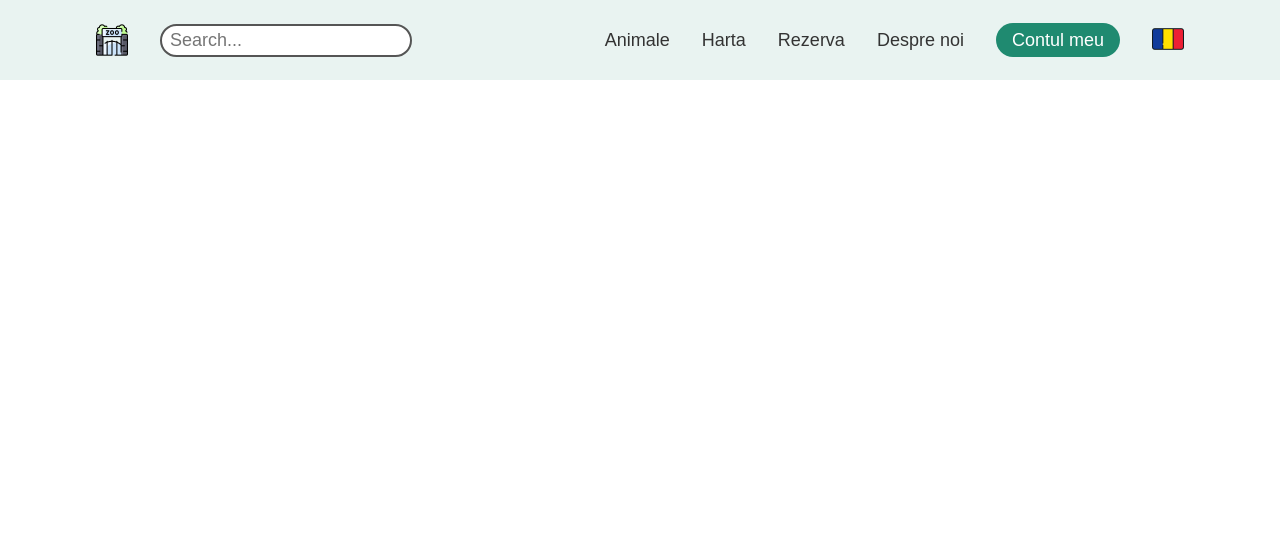
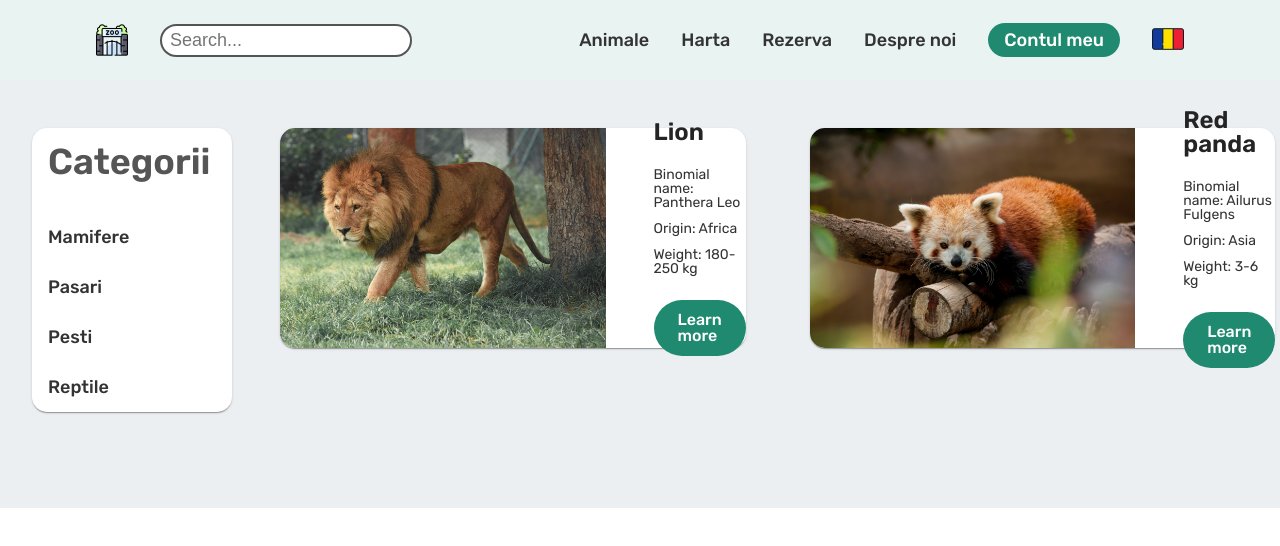
Before and after one commit to MateiTiplea/Proiect-TW, a plain HTML site: page animals.html in a window 1280 px wide. Drawn offline with Linux system fonts and the light colour scheme.

Commit message:
+ modificari_page_search

```diff
--- a/animals.html
+++ b/animals.html
@@ -4,6 +4,13 @@
     <meta charset="UTF-8" />
     <meta http-equiv="X-UA-Compatible" content="IE=edge" />
     <meta name="viewport" content="width=device-width, initial-scale=1.0" />
+
+    <link rel="preconnect" href="https://fonts.googleapis.com" />
+    <link rel="preconnect" href="https://fonts.gstatic.com" crossorigin />
+    <link
+      href="https://fonts.googleapis.com/css2?family=Rubik:wght@400;500;600;700&display=swap"
+      rel="stylesheet"
+    />
 
     <link rel="stylesheet" href="css/animals.css" />
 
@@ -49,5 +56,54 @@
         </ul>
       </nav>
     </header>
+
+    <section class="list-section">
+      <div class="list-section-content container grid grid--card-view">
+        <div class="categories-bar">
+          <h2 class="secondary-heading">Categorii</h2>
+          <ul class="categories-nav-list">
+            <li><a href="#" class="categories-nav-link">Mamifere</a></li>
+            <li><a href="#" class="categories-nav-link">Pasari</a></li>
+            <li><a href="#" class="categories-nav-link">Pesti</a></li>
+            <li><a href="#" class="categories-nav-link">Reptile</a></li>
+          </ul>
+        </div>
+
+        <div class="elements-container grid grid--2-cols">
+          <div class="animal-card">
+            <img
+              src="images/animals/lion-min.jpg"
+              alt="Animal picture"
+              class="animal-img"
+            />
+            <div class="card-text">
+              <h3 class="tertiary-heading">Lion</h3>
+              <ul class="card-description">
+                <li><span>Binomial name: Panthera Leo</span></li>
+                <li><span>Origin: Africa</span></li>
+                <li><span>Weight: 180-250 kg</span></li>
+              </ul>
+              <a href="#" class="btn">Learn more</a>
+            </div>
+          </div>
+          <div class="animal-card">
+            <img
+              src="images/animals/red_panda-min.jpg"
+              alt="Animal picture"
+              class="animal-img"
+            />
+            <div class="card-text">
+              <h3 class="tertiary-heading">Red panda</h3>
+              <ul class="card-description">
+                <li><span>Binomial name: Ailurus Fulgens</span></li>
+                <li><span>Origin: Asia</span></li>
+                <li><span>Weight: 3-6 kg</span></li>
+              </ul>
+              <a href="#" class="btn">Learn more</a>
+            </div>
+          </div>
+        </div>
+      </div>
+    </section>
   </body>
 </html>
--- a/css/animals.css
+++ b/css/animals.css
@@ -47,7 +47,7 @@ html {
 }
 
 body {
-  font-family: sans-serif;
+  font-family: "Rubik", sans-serif;
   line-height: 1;
   font-weight: 400;
   color: #555;
@@ -58,18 +58,23 @@ body {
 /*************************************/
 
 .container {
-  max-width: 120rem;
+  max-width: 175rem;
   margin: 0 auto;
   padding: 0 3.2rem;
 }
 
 .grid {
   display: grid;
-  gap: 9.6rem;
 }
 
 .grid--2-cols {
   grid-template-columns: repeat(2, 1fr);
+  gap: 6.4rem;
+}
+
+.grid--card-view {
+  grid-template-columns: 20rem 1fr;
+  gap: 4.8rem;
 }
 
 .hidden {
@@ -100,6 +105,39 @@ body {
 .dropdown li {
   margin-bottom: 2rem;
   padding: 0 2rem;
+}
+
+.tertiary-heading {
+  font-size: 2.4rem;
+  font-weight: 600;
+  margin-bottom: 2.4rem;
+  color: #242424;
+}
+
+.secondary-heading {
+  font-size: 3.6rem;
+  font-weight: 600;
+  margin-bottom: 4.8rem;
+}
+
+.btn:link,
+.btn:visited {
+  display: inline-block;
+  text-decoration: none;
+  font-size: 1.6rem;
+  font-weight: 500;
+  border-radius: 3rem;
+  padding: 1.2rem 2.4rem;
+
+  transition: all 0.3s;
+
+  background-color: #1f8a70;
+  color: #fff;
+}
+
+.btn:hover,
+.btn:active {
+  background-color: #196e5a;
 }
 
 /*************************************/
@@ -185,3 +223,84 @@ body {
   height: 3.2rem;
   width: 3.2rem;
 }
+
+/*************************************/
+/* LIST SECTION */
+/*************************************/
+
+.list-section {
+  padding: 4.8rem 0 9.6rem 0;
+  background-color: #eceff1;
+}
+
+.categories-bar {
+  box-shadow: rgb(0 0 0 / 20%) 0px 2px 1px -1px,
+    rgb(0 0 0 / 14%) 0px 1px 1px 0px, rgb(0 0 0 / 12%) 0px 1px 3px 0px;
+  background-color: #fff;
+  border-radius: 15px;
+  padding: 1.6rem;
+}
+
+.categories-nav-list {
+  list-style: none;
+  display: flex;
+  flex-direction: column;
+  gap: 3.2rem;
+  align-items: left;
+}
+
+.categories-nav-link:link,
+.categories-nav-link:visited {
+  display: inline-block;
+  text-decoration: none;
+  color: #333;
+  font-weight: 500;
+  font-size: 1.8rem;
+  transition: all 0.3s;
+}
+
+.categories-nav-link:hover,
+.categories-nav-link:active {
+  color: #196e5a;
+}
+
+.animal-card {
+  background-color: #fff;
+  max-height: 22rem;
+  box-shadow: rgb(0 0 0 / 20%) 0px 2px 1px -1px,
+    rgb(0 0 0 / 14%) 0px 1px 1px 0px, rgb(0 0 0 / 12%) 0px 1px 3px 0px;
+  /* box-shadow: 0 20px 30px 0 rgba(0, 0, 0, 0.07); */
+  border-radius: 15px;
+  display: flex;
+  align-items: center;
+  gap: 4.8rem;
+}
+
+.animal-img {
+  max-height: 22rem;
+  border-radius: 15px 0 0 15px;
+}
+
+.card-text {
+  align-self: center;
+}
+
+.card-description {
+  list-style: none;
+  color: #333;
+  font-weight: 400;
+  font-size: 1.4rem;
+  margin-bottom: 2.4rem;
+}
+
+.card-description li {
+  margin-bottom: 1.2rem;
+}
+
+.card-description li:last-child {
+  margin-bottom: 0;
+}
+
+.card-text .btn {
+  max-width: 26rem;
+}
```
Also changed, not shown: images/animals/lion-min.jpg (added), images/animals/red_panda-min.jpg (added), 3 other files.
